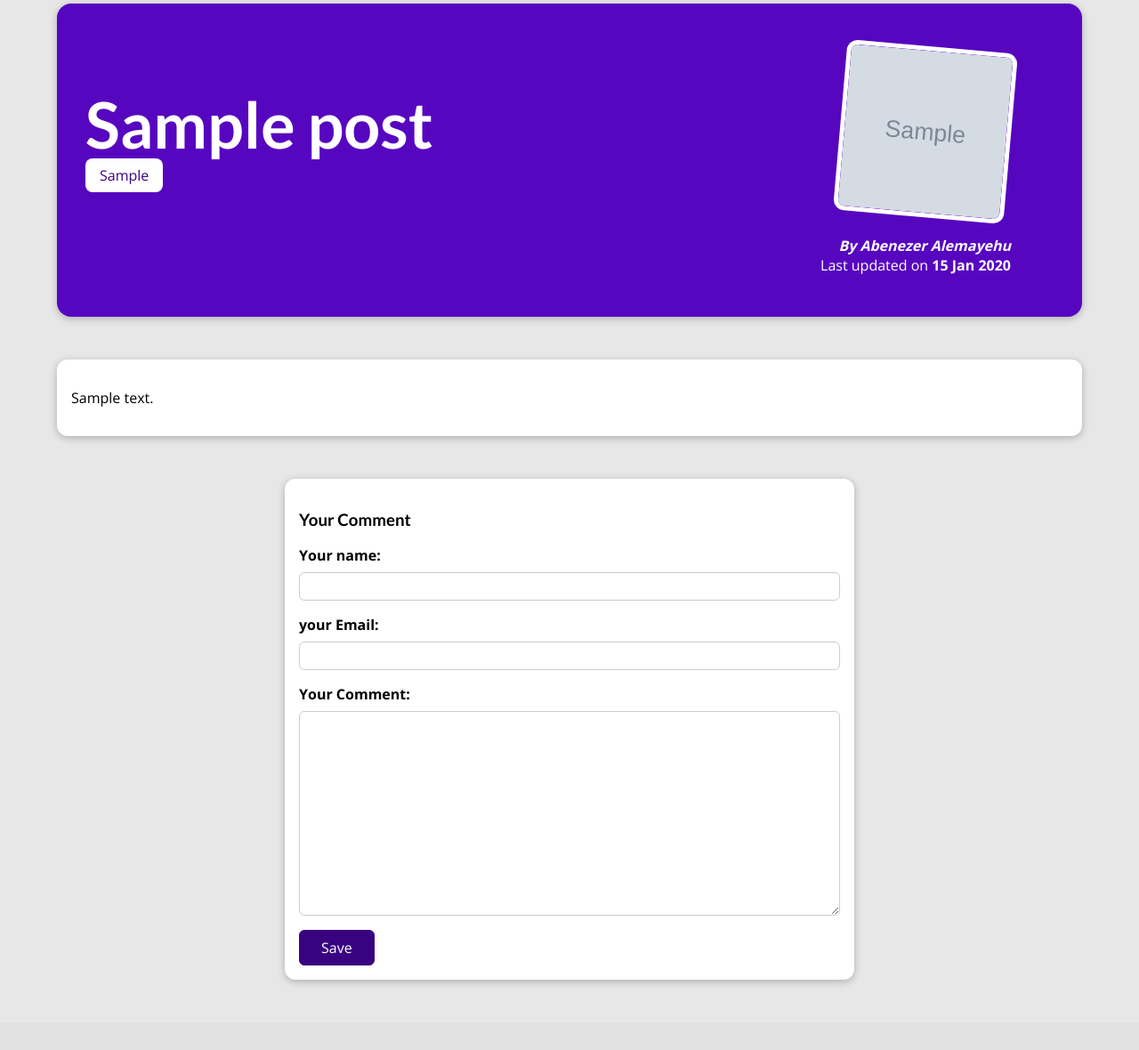
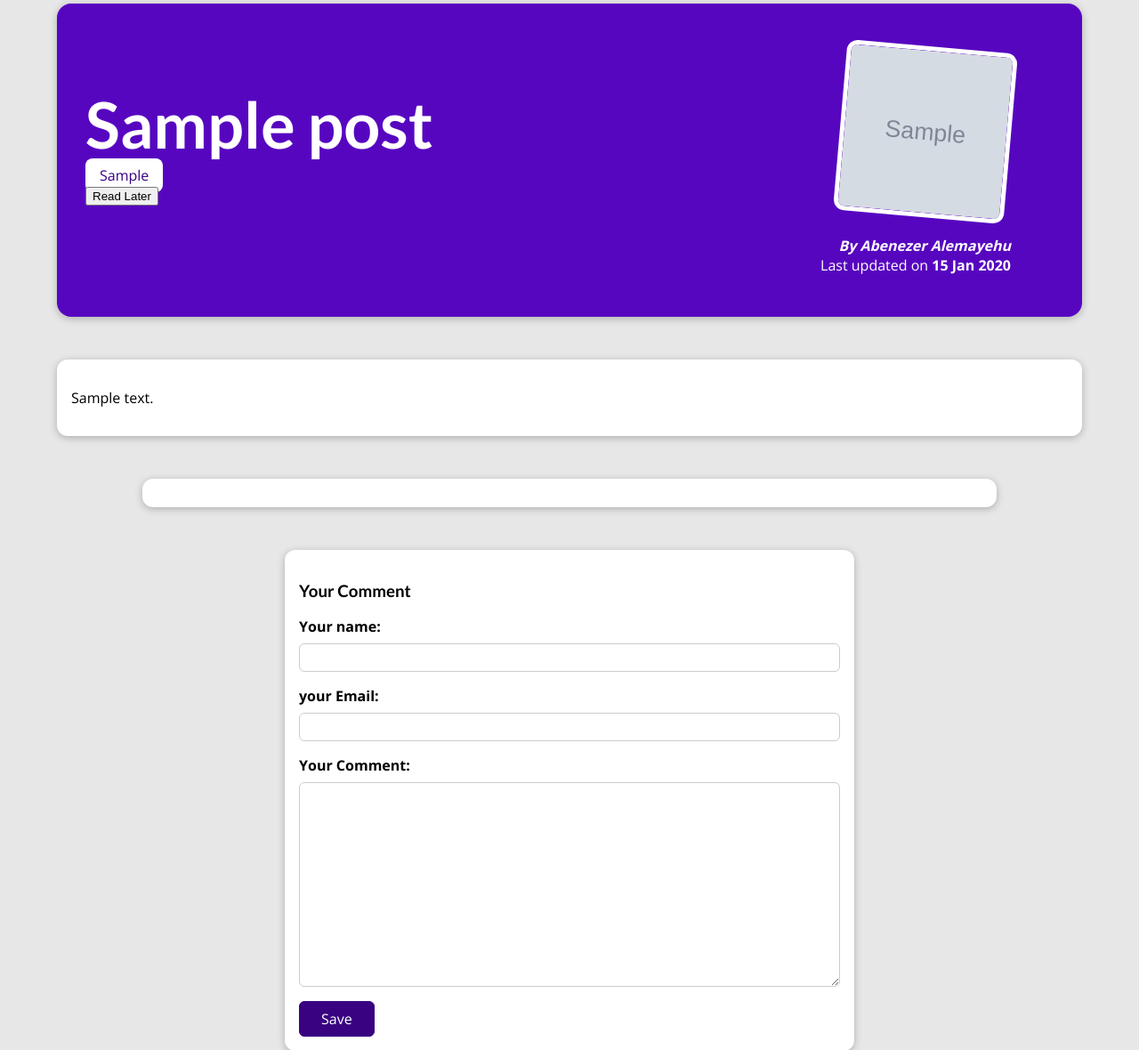
Before and after one commit to Abenezerjr/Blog_page, a Django app: a page that uses blog/templates/blog/post-detail.html in a window 1280 px wide. Shown: the part 124-1304 px from the top of the page at 89% size. Before the commit the page ends 1229 px from the top, so only its background shows below. Run offline with Django 4.2, Linux system fonts and the light colour scheme; data comes from the database, SQL or seed files in the repository; tables that the repository leaves empty hold one stand-in row (values such as "Sample post"); grey boxes marked "Sample" are stand-in pictures.

Commit message:
Add 'Read Later' button and comments section to post-detail.html

```diff
--- a/blog/templates/blog/post-detail.html
+++ b/blog/templates/blog/post-detail.html
@@ -15,7 +15,7 @@
     <div id="alert">
         <h2>Saving the comment failed</h2>
         <p>Please check the comment form below the post and fix your erros</p>
-
+         <a href="#comment-form">fix</a>
     </div>
      {% endif %}
     <section id="summary">
@@ -24,6 +24,9 @@
            <span class="tag">{{ tag.caption }}</span>
             {% endfor %}
         </div>
+    <div id="read-later">
+        <button>Read Later</button>
+    </div>
     <article>
         <img src="{{ post.image.url }}" alt={{ post.title}} />
         <address> By <a href="{{ post.author.email_address }}"> {{post.author |title }}</a></address>
@@ -37,6 +40,16 @@
     <main>
    {{ post.content| linebreaks }}
     </main>
+    <section id="comments">
+     <ul>
+         {% for comment in comments %}
+         <li>
+             <h2>{{ comment.user_name }}</h2>
+             <p>{{ comment.text|linebreaks }}</p>
+         </li>
+         {% endfor %}
+     </ul>
+    </section>
     <section id="comment-form">
     <h3>Your Comment</h3>
     <form action="{% url "post-detail-page" post.slug %}" method="POST" >
```
